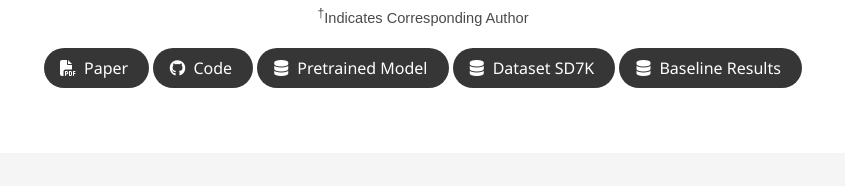
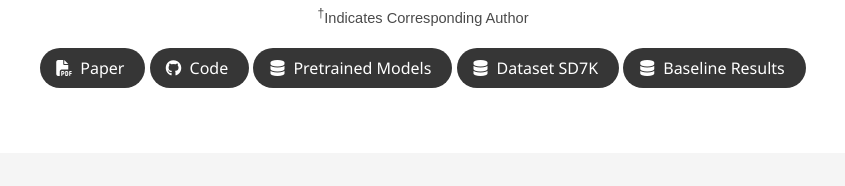
Before and after one commit to CXH-Research/DocShadow-SD7K, a plain HTML site: page index.html in a window 1280 px wide. Shown: the part 414-600 px from the top of the page, 217-1062 px from the left. Drawn offline with nearby package versions, Linux system fonts and the light colour scheme; some icons are missing; a web font is replaced by a local one.

Commit message:
Update index.html

```diff
--- a/index.html
+++ b/index.html
@@ -116,7 +116,7 @@
                     <span class="icon">
                       <i class="fas fa-database"></i>
                     </span>
-                    <span>Pretrained Model</span>
+                    <span>Pretrained Models</span>
                   </a>
                 </span>
 
```
